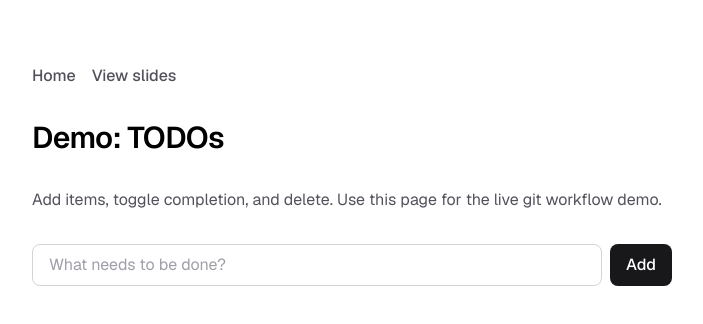
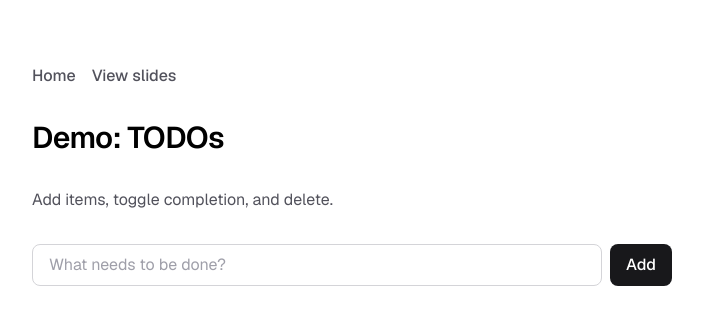
Before and after one commit to Jonhyog/git-workflow, a Next.js app: page /git-workflow/demo in a window 1280 px wide. Shown: the top 324 px of the page, without its empty margins (288-991 px from the left). Built offline with nearby package versions, Linux system fonts and the light colour scheme.

Commit message:
fixup! feat: add demo route

```diff
--- a/app/demo/page.tsx
+++ b/app/demo/page.tsx
@@ -25,8 +25,7 @@ export default function ExamplePage() {
           Demo: TODOs
         </h1>
         <p className="text-zinc-600 dark:text-zinc-400">
-          Add items, toggle completion, and delete. Use this page for the live
-          git workflow demo.
+          Add items, toggle completion, and delete.
         </p>
         <TodoList />
       </main>
```
